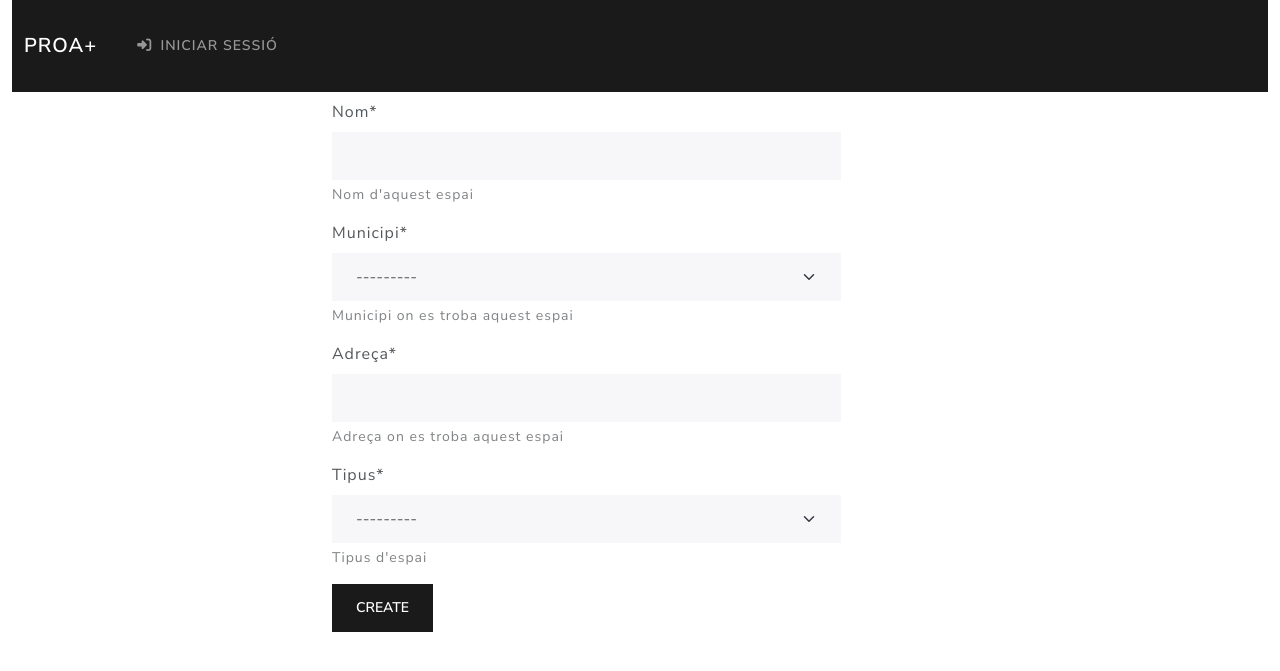
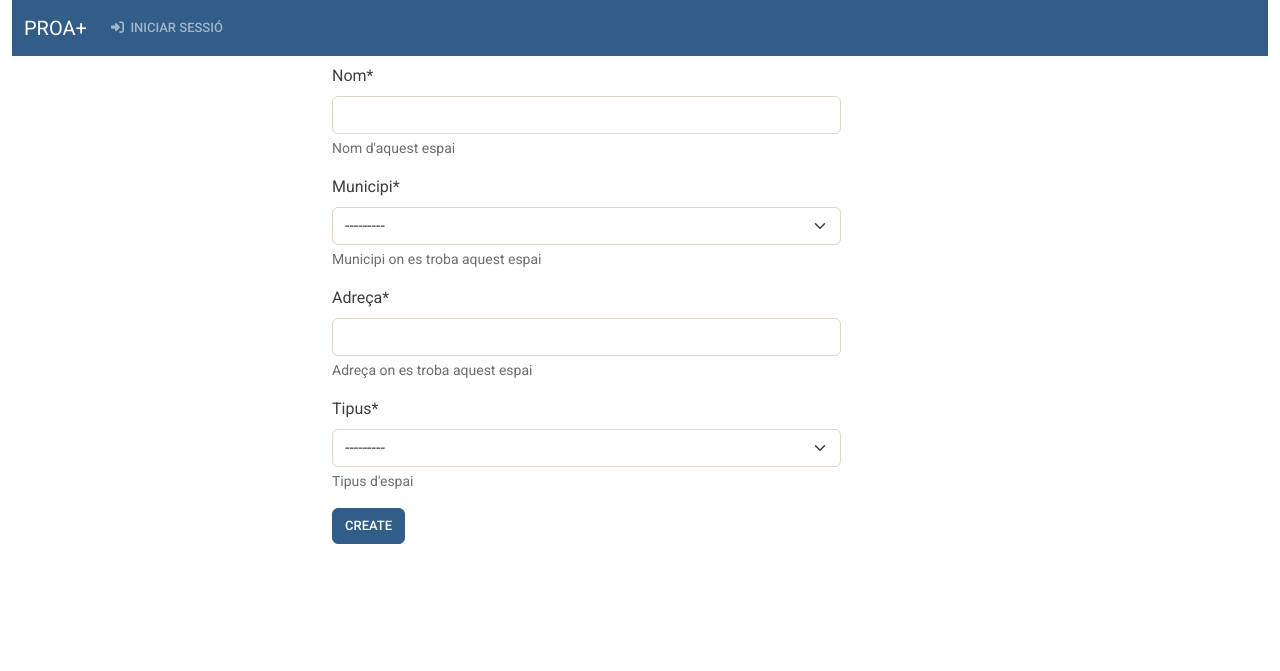
Before and after one commit to ctrl-alt-d/proaV2, a Django app: page /espais/nou/ in a window 1280 px wide. Shown: the top 671 px of the page. Run offline with Django 4.2, Linux system fonts and the light colour scheme; data that the repository does not hold is empty; style sheets or scripts are compiled from the project's sources; some libraries are stand-ins or nearby versions.

Commit message:
aplicar tema sandstone

```diff
--- a/src/espais/templates/espais/llista.html
+++ b/src/espais/templates/espais/llista.html
@@ -13,7 +13,7 @@
 </div>
 <div class="row">
     <div class="{{CSSAmpladaMitja}}">
-        <a class="btn btn-primary" href="{% url 'espais:espais__create__blank' %}">
+        <a class="btn btn-primary" href="{% url 'espais:espais__crud__c' %}">
             <i class="fa-solid fa-circle-plus"></i>
             Nou espai
         </a>
--- a/src/espais/urls.py
+++ b/src/espais/urls.py
@@ -7,8 +7,8 @@ from espais.views import (
 urlpatterns = [
     path(r'llista/',
          EspaiListView.as_view(),
-         name="espais__llista__blank"),
+         name="espais__crud__r"),
     path(r'nou/',
          EspaiCreateView.as_view(),
-         name="espais__create__blank"),
+         name="espais__crud__c"),
 ]
--- a/src/espais/views.py
+++ b/src/espais/views.py
@@ -27,4 +27,4 @@ class EspaiCreateView(CreateView):
         return form
 
     def get_success_url(self):
-        return reverse("espais:espais__llista__blank")
+        return reverse("espais:espais__crud__r")
--- a/src/menus/menu.py
+++ b/src/menus/menu.py
@@ -51,8 +51,8 @@ def _construeix_arbre(perfil):
     espais = MenuItem(
             text=_("Els meus espais"),
             visible=True,
-            viewprefix="llista",
-            viewdefault="espais:espais__llista__blank",
+            viewprefix="crud",
+            viewdefault="espais:espais__crud__r",
             submenus=[]
         )
 
@@ -69,7 +69,7 @@ def _construeix_arbre(perfil):
             text=_("Espais i validacions"),
             visible=True,
             viewprefix="espais",
-            viewdefault="espais:espais__llista__blank",
+            viewdefault="espais:espais__crud__r",
             submenus=[espais, validacions]
         ),
         MenuItem(
--- a/src/portal/views.py
+++ b/src/portal/views.py
@@ -11,7 +11,7 @@ from django.conf import settings
 
 def home(request):
     if request.user.is_authenticated:
-        return redirect("espais:espais__llista__blank")
+        return redirect("espais:espais__crud__r")
     else:
         return redirect(settings.LOGIN_URL)
 
--- a/src/static/theme.scss
+++ b/src/static/theme.scss
@@ -5,9 +5,9 @@ $fa-font-path: "./webfonts";
 @import "./fontawesome/scss/solid.scss";
 @import "./fontawesome/scss/brands.scss";
 
-@import "./bootswatch/lux/_variables";
+@import "./bootswatch/sandstone/_variables";
 @import './bootstrap/bootstrap';
-@import "./bootswatch/lux/_bootswatch";
+@import "./bootswatch/sandstone/_bootswatch";
 
 table thead tr th.asc.orderable::before {
   @extend %fa-icon;
```
